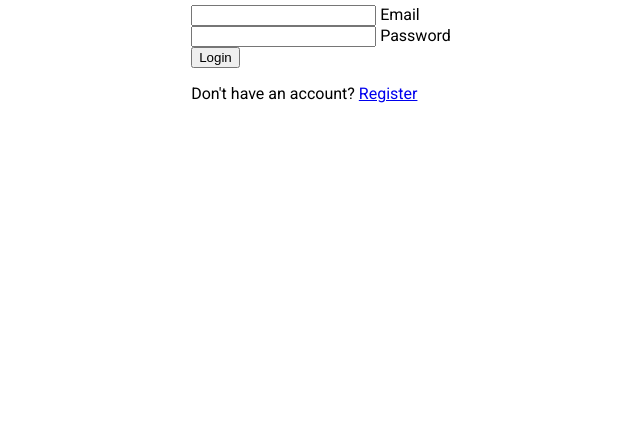
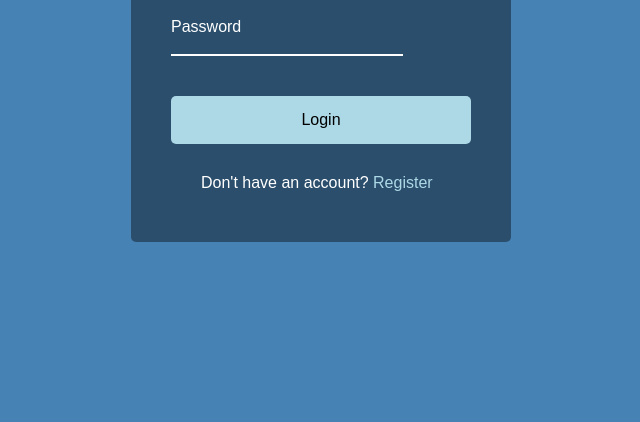
Before and after one commit to pzimero/form-input-wave, a plain HTML site: page index.html in a window 1280 px wide. Shown: the part 378-800 px from the top of the page, without its empty margins (319-959 px from the left). Drawn offline with Linux system fonts and the light colour scheme; a web font is replaced by a local one.

Commit message:
adding styles to login

```diff
--- a/style.css
+++ b/style.css
@@ -1,11 +1,13 @@
-@import url('https://fonts.googleapis.com/css2?family=Roboto:wght@400;700&display=swap');
+@import url('https://fonts.googleapis.com/css2?family=Mulidisplay=swap');
 
 * {
     box-sizing: border-box;
 }
 
 body {
-    font-family: 'Roboto', sans-serif;
+    font-family: 'Muli', sans-serif;
+    background-color: steelblue;
+    color: white;
     display: flex;
     flex-direction: column;
     align-items: center;
@@ -14,3 +16,71 @@
     overflow: hidden;
     margin: 0;
 }
+
+.container {
+    background-color: rgba(0, 0, 0, 0.4);
+    padding: 20px 40px;
+    border-radius: 5px;
+}
+
+.container h1 {
+    text-align: center;
+    margin-bottom: 30px;
+}
+
+.container a {
+    text-decoration: none;
+    color: lightblue;
+}
+
+.btn {
+    cursor: pointer;
+    display: inline-block;
+    width: 100%;
+    background: lightblue;
+    padding: 15px;
+    font-family: inherit;
+    font-size: 16px;
+    border: 0;
+    border-radius: 5px;
+}
+
+.btn:focus {
+    outline: 0;
+}
+
+.btn:active {
+    transform: scale(0.98);
+}
+
+.text {
+    margin: 30px;
+}
+
+.form-control {
+    position: relative;
+    margin: 20px 0 40px;
+    width: 300px;
+}
+
+.form-control input {
+    background-color: transparent;
+    border: 0;
+    border-bottom: 2px white solid;
+    display: block;
+    display: 100%;
+    padding: 15px 0;
+    font-size: 18px;
+    color: white;
+}
+
+.form-control input:focus,
+.form-control input:valid {
+    outline: 0;
+}
+
+.form-control label {
+    position: absolute;
+    top: 15px;
+    left: 0;
+}
```
